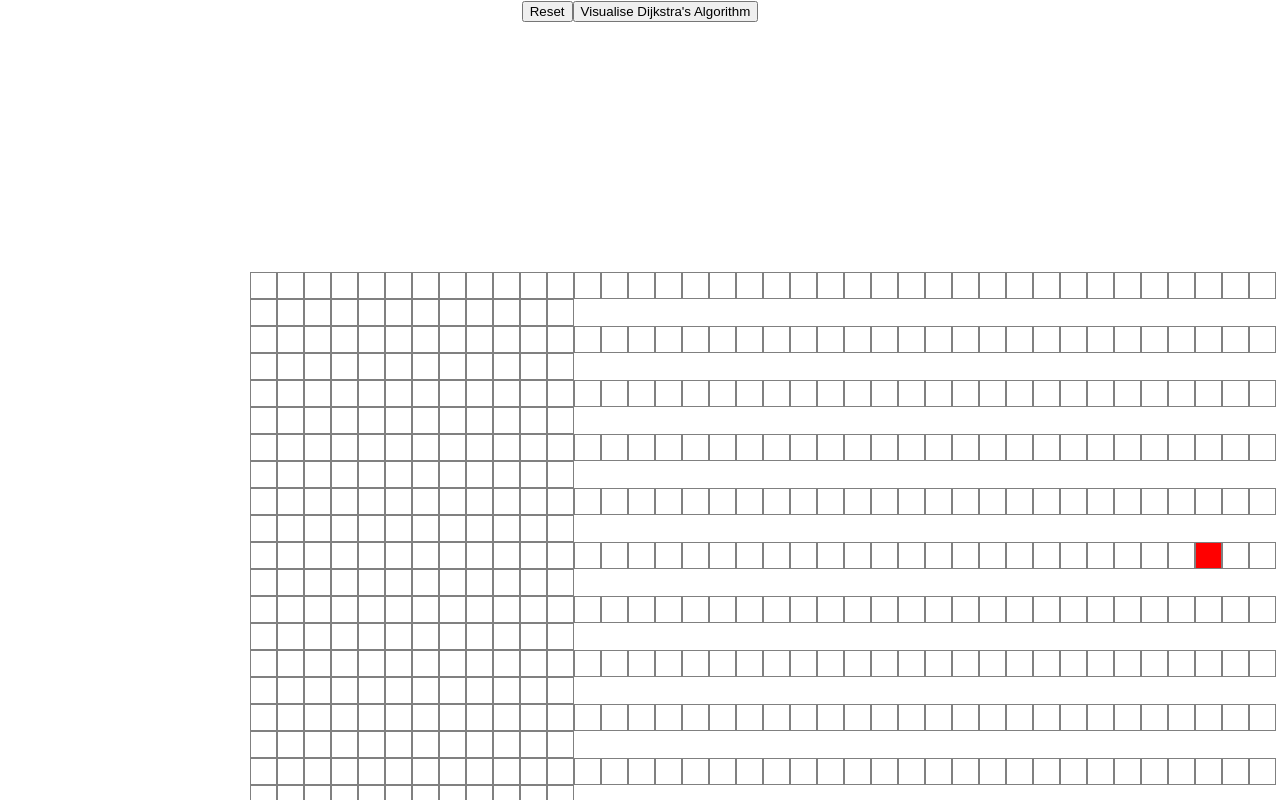
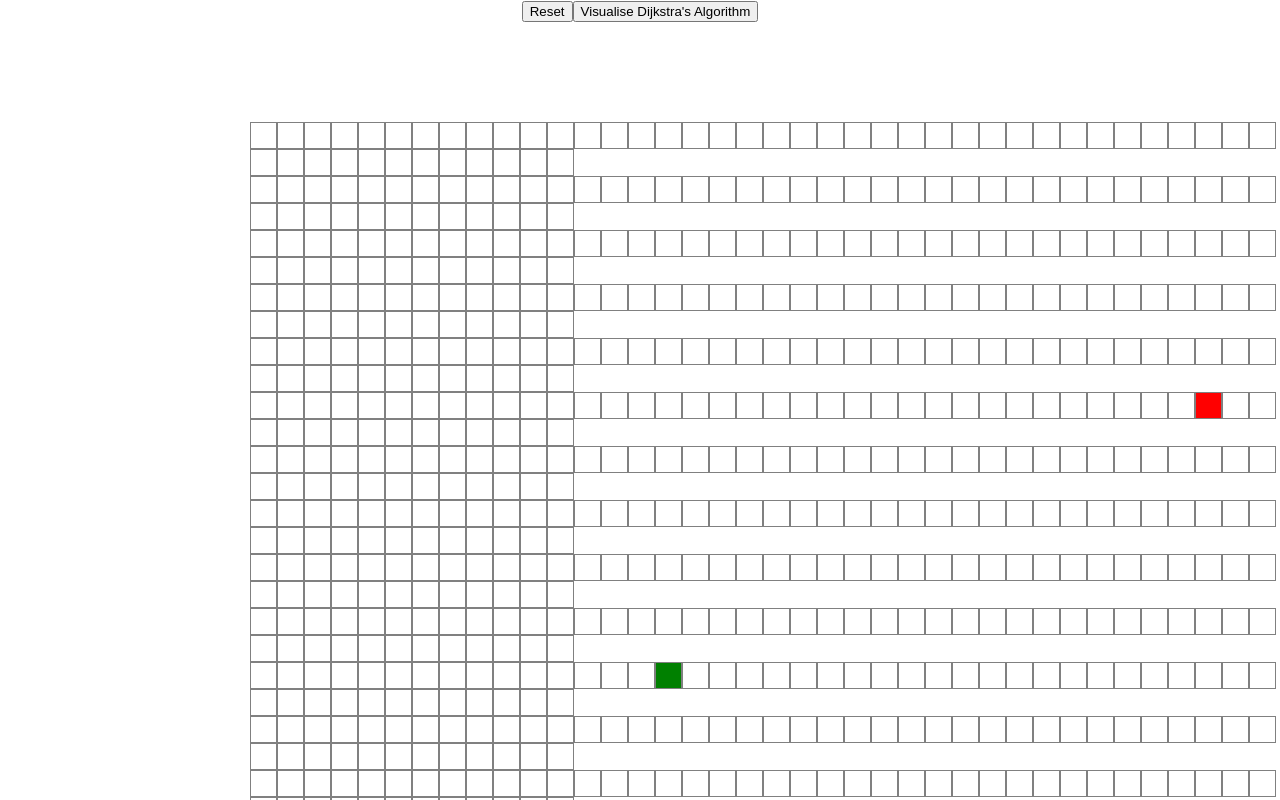
Before and after one commit to Kiyeo/pathfinding-visualiser, a React (Create React App) app: page / in a window 1280 px wide. Shown: the top 800 px of the page. Built offline with nearby package versions, Linux system fonts and the light colour scheme.

Commit message:
Restructure folder/file directory

```diff
--- a/src/App.css
+++ b/src/App.css
@@ -36,3 +36,7 @@
     transform: rotate(360deg);
   }
 }
+
+.grid {
+  margin-top: 100px;
+}
--- a/src/App.js
+++ b/src/App.js
@@ -1,13 +1,135 @@
-import React from "react";
+import React, { useState, useEffect, useRef } from "react";
+import Node from "./components/Node.jsx";
+import {
+  getNodesInShortestPathOrder,
+  dijkstra,
+} from "./algorithms/dijkstra.js";
 import "./App.css";
-import Grid from "./pathfinding/grid.jsx";
 
-function App() {
+const NUM_ROWS = 20;
+const NUM_COLUMNS = 50;
+
+const START_NODE_ROW = 10;
+const START_NODE_COL = 15;
+const FINISH_NODE_ROW = 5;
+const FINISH_NODE_COL = 35;
+
+const App = () => {
+  const createNode = (row, col) => {
+    return {
+      row,
+      col,
+      isStart: row === START_NODE_ROW && col === START_NODE_COL,
+      isFinish: row === FINISH_NODE_ROW && col === FINISH_NODE_COL,
+      isVisited: false,
+      distance: Infinity,
+      previousNode: null,
+    };
+  };
+
+  const [grid, setGrid] = useState(() => {
+    const grid = [];
+    for (let row = 0; row < 20; row++) {
+      const currentRow = [];
+      for (let col = 0; col < 50; col++) {
+        currentRow.push(createNode(row, col));
+      }
+      grid.push(currentRow);
+    }
+    return grid;
+  });
+
+  const [isVisualising, setIsVisualising] = useState(false);
+  const visitedNodeOrder = useRef([]);
+  const nodeRefArray = useRef([]);
+
+  useEffect(() => {}, []);
+
+  const animateDijkstra = (visitedNodeOrder, nodesInShortestPathOrder) => {
+    for (let i = 0; i <= visitedNodeOrder.length; i++) {
+      if (i === visitedNodeOrder.length) {
+        setTimeout(() => {
+          animateShortestPath(nodesInShortestPathOrder);
+        }, 5 * i);
+        return;
+      }
+      setTimeout(() => {
+        const node = visitedNodeOrder[i];
+        nodeRefArray.current[`${node.row}-${node.col}`].className =
+          "node node-visited";
+      }, 5 * i);
+    }
+  };
+
+  const animateShortestPath = (nodesInShortestPathOrder) => {
+    for (let i = 0; i < nodesInShortestPathOrder.length; i++) {
+      setTimeout(() => {
+        const node = nodesInShortestPathOrder[i];
+        nodeRefArray.current[`${node.row}-${node.col}`].className =
+          "node node-shortest-path";
+      }, 50 * i);
+    }
+    setTimeout(() => setIsVisualising(false), 1250);
+  };
+
+  const visualiseDijkstra = () => {
+    // disable if already visualising the algorithm
+    resetGrid();
+    setIsVisualising(true);
+    const startNode = grid[START_NODE_ROW][START_NODE_COL];
+    const finishNode = grid[FINISH_NODE_ROW][FINISH_NODE_COL];
+    visitedNodeOrder.current = dijkstra(grid, startNode, finishNode);
+    const nodesInShortestPathOrder = getNodesInShortestPathOrder(finishNode);
+    animateDijkstra(visitedNodeOrder.current, nodesInShortestPathOrder);
+  };
+
+  const resetGrid = () => {
+    setIsVisualising(false);
+    for (let i = 0; i < visitedNodeOrder.current.length; i++) {
+      const node = visitedNodeOrder.current[i];
+      if (node.row === START_NODE_ROW && node.col === START_NODE_COL) {
+        nodeRefArray.current[`${node.row}-${node.col}`].className =
+          "node node-start";
+      } else if (node.row === FINISH_NODE_ROW && node.col === FINISH_NODE_COL) {
+        nodeRefArray.current[`${node.row}-${node.col}`].className =
+          "node node-finish";
+      } else {
+        nodeRefArray.current[`${node.row}-${node.col}`].className = "node";
+      }
+    }
+  };
+
   return (
     <div className="App">
-      <Grid></Grid>
+      <button disabled={isVisualising} onClick={() => resetGrid()}>
+        Reset
+      </button>
+      <button disabled={isVisualising} onClick={() => visualiseDijkstra()}>
+        Visualise Dijkstra's Algorithm
+      </button>
+      <div className="grid">
+        {grid.map((row, rowId) => {
+          return (
+            <div key={rowId}>
+              {row.map((node, nodeId) => {
+                const { row, col, isStart, isFinish } = node;
+                return (
+                  <Node
+                    key={nodeId}
+                    ref={(el) => (nodeRefArray.current[`${row}-${col}`] = el)}
+                    row={row}
+                    col={col}
+                    isStart={isStart}
+                    isFinish={isFinish}
+                  ></Node>
+                );
+              })}
+            </div>
+          );
+        })}
+      </div>
     </div>
   );
-}
+};
 
 export default App;
--- a/src/pathfinding/grid.jsx
+++ b/src/pathfinding/grid.jsx
@@ -13,9 +13,8 @@ const FINISH_NODE_COL = 35;
 export default function Grid() {
   const [grid, setGrid] = useState([]);
   const [isVisualising, setIsVisualising] = useState(false);
-  const visitedNodeOrder = useRef([])
+  const visitedNodeOrder = useRef([]);
   const nodeRefArray = useRef([]);
-
 
   useEffect(() => {
     const grid = [];
@@ -28,7 +27,6 @@ export default function Grid() {
     }
     setGrid(grid);
   }, []);
-
 
   const animateDijkstra = (visitedNodeOrder, nodesInShortestPathOrder) => {
     for (let i = 0; i <= visitedNodeOrder.length; i++) {
@@ -59,12 +57,12 @@ export default function Grid() {
 
   const visualiseDijkstra = () => {
     // disable if already visualising the algorithm
-    resetGrid()
+    resetGrid();
     setIsVisualising(true);
     const startNode = grid[START_NODE_ROW][START_NODE_COL];
     const finishNode = grid[FINISH_NODE_ROW][FINISH_NODE_COL];
-    visitedNodeOrder.current = dijkstra(grid, startNode, finishNode)
-    const nodesInShortestPathOrder = getNodesInShortestPathOrder(finishNode)
+    visitedNodeOrder.current = dijkstra(grid, startNode, finishNode);
+    const nodesInShortestPathOrder = getNodesInShortestPathOrder(finishNode);
     animateDijkstra(visitedNodeOrder.current, nodesInShortestPathOrder);
   };
 
@@ -81,23 +79,26 @@ export default function Grid() {
   };
 
   const resetGrid = () => {
+    setIsVisualising(false);
     for (let i = 0; i < visitedNodeOrder.current.length; i++) {
       const node = visitedNodeOrder.current[i];
       if (node.row === START_NODE_ROW && node.col === START_NODE_COL) {
-        nodeRefArray.current[`${node.row}-${node.col}`].className = "node node-start"
+        nodeRefArray.current[`${node.row}-${node.col}`].className =
+          "node node-start";
       } else if (node.row === FINISH_NODE_ROW && node.col === FINISH_NODE_COL) {
-        nodeRefArray.current[`${node.row}-${node.col}`].className = "node node-finish"
+        nodeRefArray.current[`${node.row}-${node.col}`].className =
+          "node node-finish";
       } else {
-        nodeRefArray.current[`${node.row}-${node.col}`].className = "node"
+        nodeRefArray.current[`${node.row}-${node.col}`].className = "node";
       }
     }
-  }
+  };
 
   return (
     <>
       <button disabled={isVisualising} onClick={() => resetGrid()}>
         Reset
-    </button>
+      </button>
       <button disabled={isVisualising} onClick={() => visualiseDijkstra()}>
         Visualise Dijkstra's Algorithm
       </button>
```
Also changed, not shown: src/components/Node.css (renamed from src/pathfinding/Node/Node.css), src/components/Node.jsx (renamed from src/pathfinding/Node/Node.jsx).
